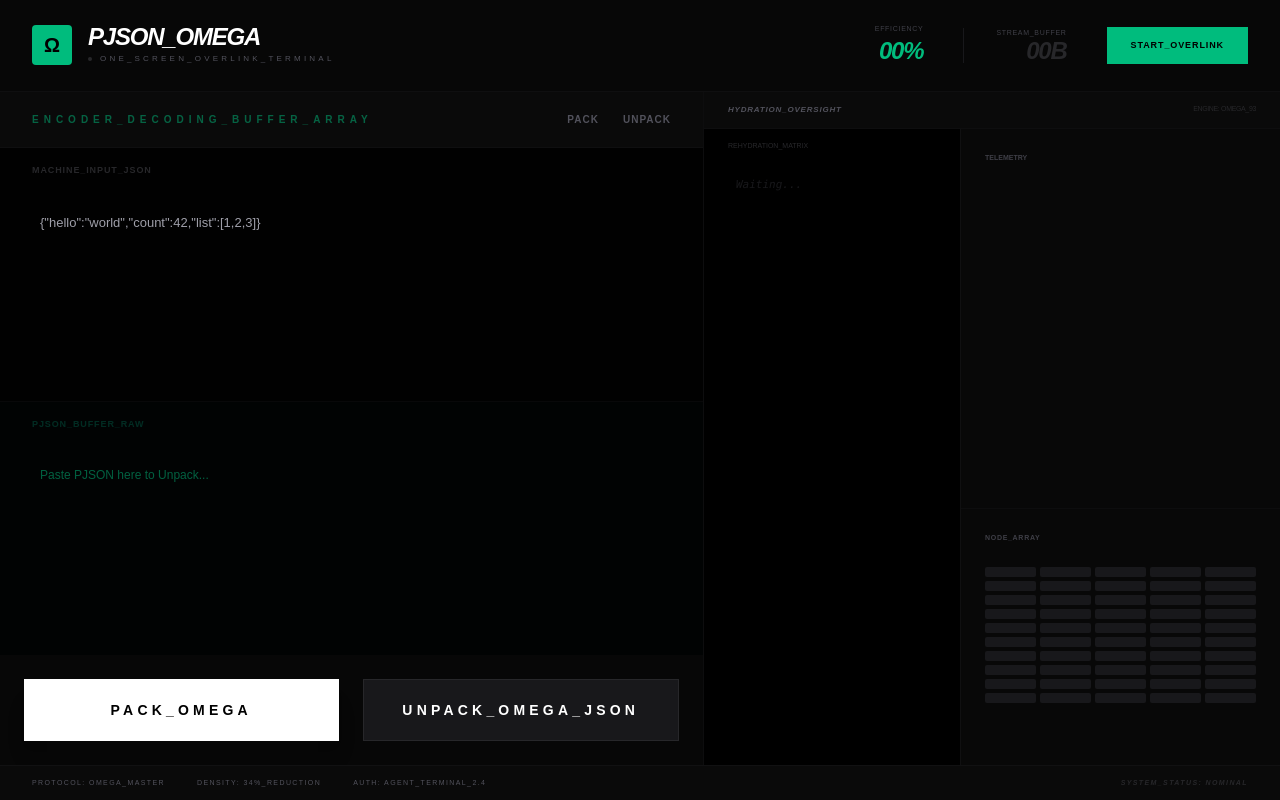
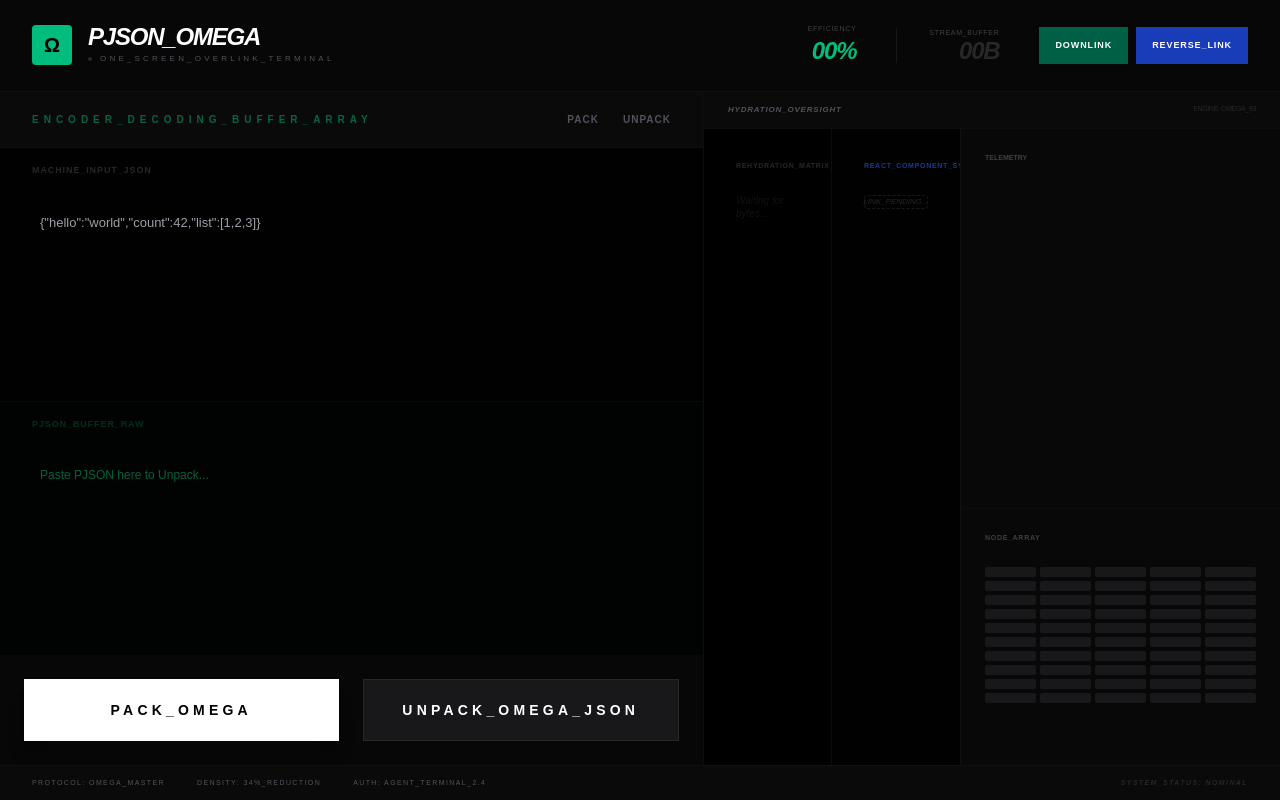
Before and after one commit to skorotkiewicz/pjson-omega, a Next.js app: page / in a window 1280 px wide. Built offline with nearby package versions, Linux system fonts and the light colour scheme.

Commit message:
feat: Add reverse stream (uplink) functionality and split visualization panel for raw and component sync views.

```diff
--- a/src/app/page.tsx
+++ b/src/app/page.tsx
@@ -1,6 +1,6 @@
 "use client";
 import { useEffect, useRef, useState } from "react";
-import { decode } from "@/lib/pj";
+import { decode, encode } from "@/lib/pj";
 
 interface PJSONItem {
   id: number;
@@ -102,6 +102,57 @@
     }
   };
 
+  const startReverseStream = async () => {
+    setIsStreaming(true);
+    setStreamData(null);
+    setOutput("");
+    setLogs(["[SYSTEM] INITIATING_REVERSE_UPLINK..."]);
+
+    vizSectionRef.current?.scrollIntoView({
+      behavior: "smooth",
+      block: "start",
+    });
+
+    const data = {
+      type: "UPLINK_PACKET",
+      origin: "CLIENT_TERMINAL",
+      nodes: Array.from({ length: 40 }, (_, i) => ({
+        id: i + 1,
+        status: "UPLOADED",
+        tags: ["REV", "LINK"],
+      })),
+      timestamp: new Date(),
+    };
+
+    const encoded = encode(data);
+    const chunks = 20;
+    const chunkSize = Math.ceil(encoded.length / chunks);
+
+    let currentBuffer = "";
+    for (let i = 0; i < encoded.length; i += chunkSize) {
+      if (!isStreaming) break; // Allow manual kill if needed
+      const chunk = encoded.slice(i, i + chunkSize);
+      currentBuffer += chunk;
+      setOutput(currentBuffer);
+      setActivePacket(chunk.length);
+      setLogs((prev) => [
+        ...prev.slice(-10),
+        `[UPLINK] SENT_${chunk.length}B_FRAGMENT`,
+      ]);
+
+      try {
+        const decoded = decode(currentBuffer) as PJSONStream;
+        if (decoded) setStreamData(decoded);
+      } catch {}
+
+      await new Promise((r) => setTimeout(r, 200));
+    }
+
+    setLogs((prev) => [...prev, "[SYSTEM] UPLINK_SYNCHRONIZED_OK"]);
+    setIsStreaming(false);
+    setActivePacket(null);
+  };
+
   const onEncode = async () => {
     try {
       const res = await fetch("/api/pj", {
@@ -191,14 +242,24 @@
               {activePacket ? `${activePacket}B` : "00B"}
             </div>
           </div>
+          <div className="flex gap-2">
             <button
               type="button"
               onClick={startStream}
               disabled={isStreaming}
-            className={`px-6 py-3 font-black text-[9px] uppercase tracking-widest transition-all ${isStreaming ? "bg-zinc-900 text-zinc-800" : "bg-emerald-500 text-black hover:bg-white"}`}
+              className={`px-4 py-3 font-black text-[9px] uppercase tracking-widest transition-all ${isStreaming ? "bg-zinc-900 text-zinc-800" : "bg-emerald-800 text-white hover:bg-emerald-400"}`}
             >
-            {isStreaming ? "Streaming..." : "Start_Overlink"}
+              {isStreaming ? "Busy..." : "Downlink"}
             </button>
+            <button
+              type="button"
+              onClick={startReverseStream}
+              disabled={isStreaming}
+              className={`px-4 py-3 font-black text-[9px] uppercase tracking-widest transition-all ${isStreaming ? "bg-zinc-900 text-zinc-800" : "bg-blue-800 text-white hover:bg-blue-400"}`}
+            >
+              {isStreaming ? "Busy..." : "Reverse_Link"}
+            </button>
+          </div>
         </div>
       </header>
 
@@ -283,24 +344,75 @@
           </div>
 
           <div className="flex-1 flex min-h-0">
-            {/* MAIN JSON TREE */}
+            {/* MAIN HYDRATION VIEW - SPLIT PANELS */}
             <div
               ref={vizSectionRef}
-              className="flex-1 bg-black p-8 overflow-auto group relative min-h-0"
+              className="flex-1 grid grid-cols-2 min-h-0 bg-black"
             >
-              <span className="absolute top-3 left-6 text-[7px] text-zinc-800 uppercase pointer-events-none">
-                Rehydration_Matrix
+              {/* LEFT SUB-PANEL: RAW PROTOCOL HYDRATION */}
+              <div className="border-r border-zinc-900/50 p-8 overflow-auto group relative flex flex-col">
+                <span className="text-[7px] text-zinc-800 uppercase font-black tracking-widest mb-6 block">
+                  Rehydration_Matrix_Raw
                 </span>
                 <pre
                   ref={hydrationRef}
-                className="text-emerald-500/80 text-[11px] leading-snug mt-4"
+                  className="text-emerald-500/80 text-[10px] leading-tight font-mono whitespace-pre-wrap"
                 >
                   {streamData ? (
                     safeStringify(streamData)
                   ) : (
-                  <span className="text-zinc-900 italic">Waiting...</span>
+                    <span className="text-zinc-900 italic animate-pulse">
+                      Waiting for bytes...
+                    </span>
                   )}
                 </pre>
+              </div>
+
+              {/* RIGHT SUB-PANEL: REACT COMPONENT SYNC */}
+              <div className="p-8 overflow-auto flex flex-col bg-zinc-950/20">
+                <span className="text-[7px] text-blue-900 uppercase font-black tracking-widest mb-6 block">
+                  React_Component_Sync_Active
+                </span>
+                <div className="grid grid-cols-1 gap-2">
+                  {streamData?.sequence?.map((item, i) => (
+                    <div
+                      key={i}
+                      className="bg-[#0a0a0a] border border-zinc-900 p-3 rounded-xs flex justify-between items-center group hover:border-emerald-500/50 transition-all animate-in fade-in slide-in-from-bottom-2 duration-500"
+                    >
+                      <div className="flex flex-col gap-1">
+                        <div className="text-[10px] font-black text-white italic">
+                          {String(item.user || `ENTITY_${i}`)}
+                        </div>
+                        <div className="flex gap-2">
+                          <span className="text-[7px] text-zinc-700 uppercase">
+                            {typeof item.status === "object"
+                              ? "[REF]"
+                              : String(item.status)}
+                          </span>
+                          <span className="text-[7px] text-emerald-500/50">
+                            L:
+                            {typeof item.load === "object"
+                              ? "?"
+                              : String(item.load)}
+                            %
+                          </span>
+                        </div>
+                      </div>
+                      <div className="text-[8px] text-zinc-800 font-mono group-hover:text-emerald-500 transition-colors">
+                        ID_{item.id}
+                      </div>
+                    </div>
+                  ))}
+                  {(!streamData?.sequence ||
+                    streamData.sequence.length === 0) && (
+                    <div className="h-full flex items-center justify-center border border-dashed border-zinc-900 rounded-sm">
+                      <span className="text-[8px] text-zinc-800 uppercase italic">
+                        Link_Pending...
+                      </span>
+                    </div>
+                  )}
+                </div>
+              </div>
             </div>
 
             {/* SIDEBAR TELEMETRY */}
```
Lines whose indentation alone changed are shown as unchanged.
